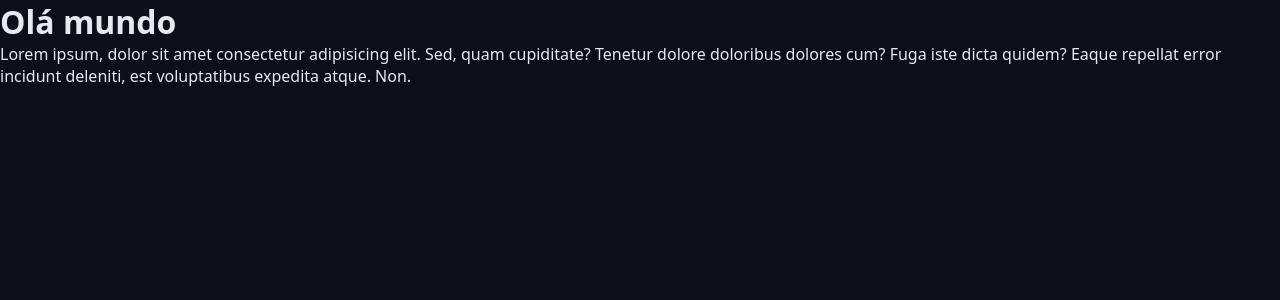
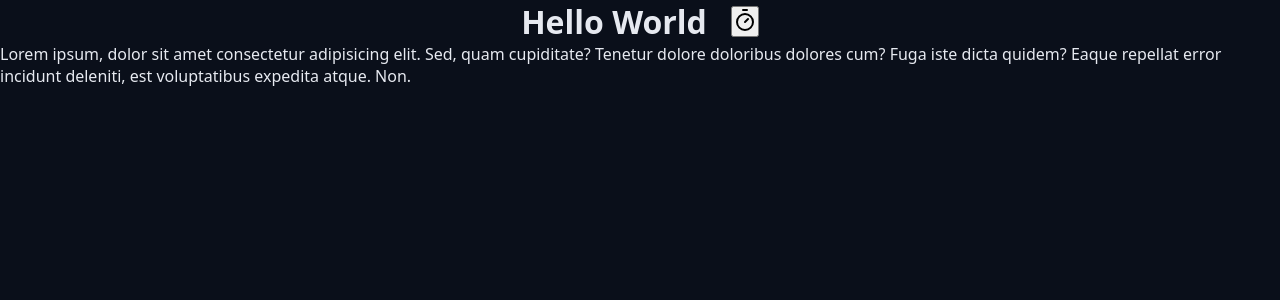
Before and after one commit to fabramosdev/react-chronos, a React app: page / in a window 1280 px wide. Shown: the top 300 px of the page. Built offline with nearby package versions, Linux system fonts and the light colour scheme; the HTML template or start-up script is replaced by a standard one.

Commit message:
add lucide react icons

```diff
--- a/package.json
+++ b/package.json
@@ -10,6 +10,7 @@
     "preview": "vite preview"
   },
   "dependencies": {
+    "lucide-react": "^0.503.0",
     "react": "^19.0.0",
     "react-dom": "^19.0.0"
   },
--- a/src/App.tsx
+++ b/src/App.tsx
@@ -1,11 +1,16 @@
 import './styles/theme.css';
 import './styles/global.css';
 import { Heading } from './components/Heading';
+import { TimerIcon } from 'lucide-react';
 
 function App() {
   return (
     <>
-      <Heading />
+      <Heading title='Hello World'>
+        <button>
+          <TimerIcon />
+        </button>
+      </Heading>
       <p>
         Lorem ipsum, dolor sit amet consectetur adipisicing elit. Sed, quam
         cupiditate? Tenetur dolore doloribus dolores cum? Fuga iste dicta
--- a/src/components/Heading.module.css
+++ b/src/components/Heading.module.css
@@ -0,0 +1,6 @@
+.heading {
+  display: flex;
+  align-items: center;
+  justify-content: center;
+  gap: 2.4rem;
+}
--- a/src/components/Heading.tsx
+++ b/src/components/Heading.tsx
@@ -1,7 +1,16 @@
 import styles from './Heading.module.css';
 
-function Heading() {
-  return <h1 className={styles.heading}>Olá mundo</h1>;
+type HeadingProps = {
+  children?: React.ReactNode;
+  title: string;
+};
+
+function Heading({ title, children }: HeadingProps) {
+  return (
+    <h1 className={styles.heading}>
+      {title} {children}
+    </h1>
+  );
 }
 
 export { Heading };
```
Also changed, not shown: 1 other file (tests, documents, lock files or other folders).
